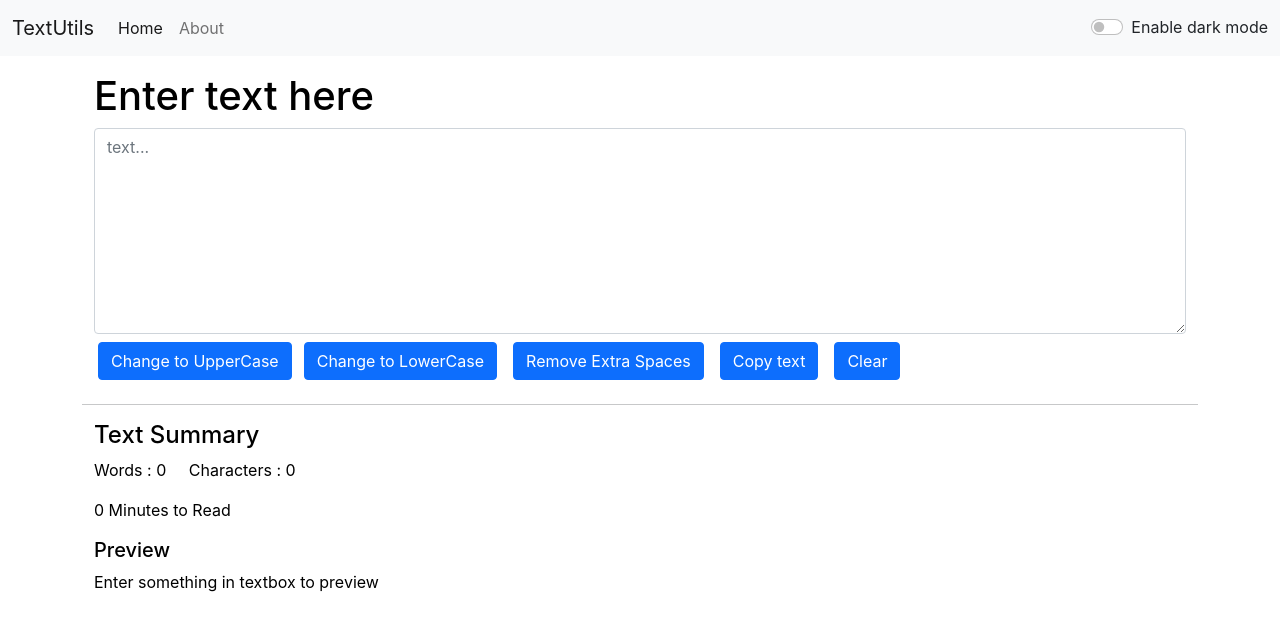
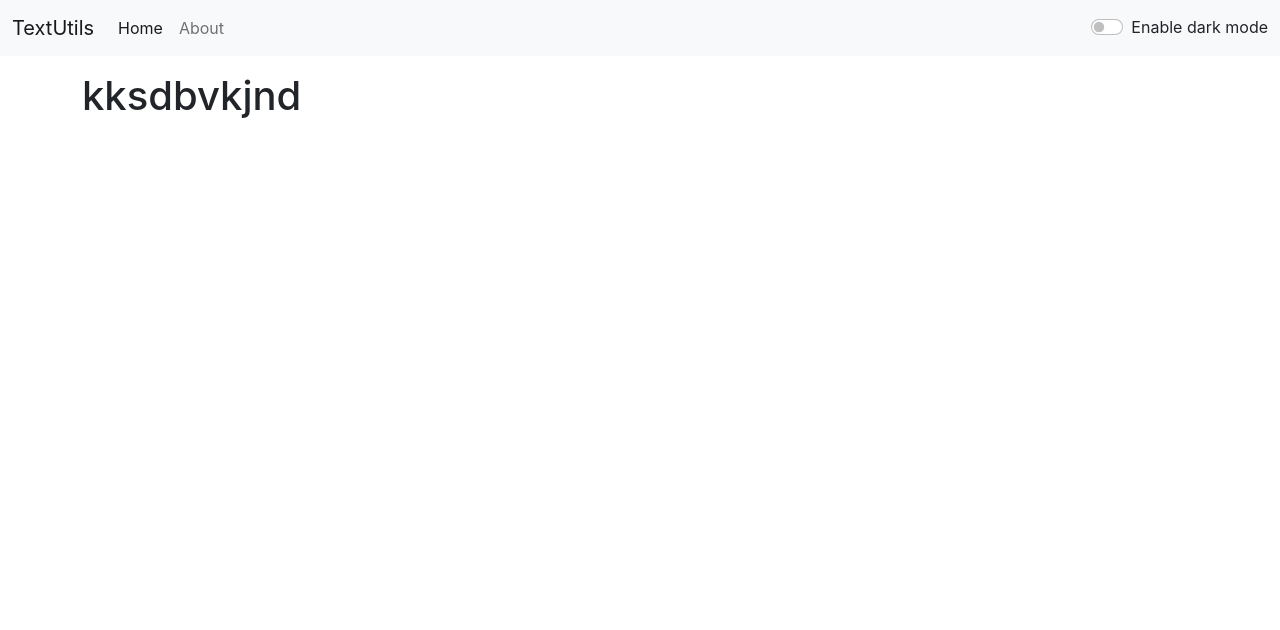
Before and after one commit to ayush1614/TextUtils, a React (Create React App) app: page /about in a window 1280 px wide. Shown: the top 630 px of the page. Built offline with nearby package versions, Linux system fonts and the light colour scheme.

Commit message:
minor fixes and routing setup

```diff
--- a/package.json
+++ b/package.json
@@ -8,6 +8,7 @@
     "@testing-library/user-event": "^13.5.0",
     "react": "^17.0.2",
     "react-dom": "^17.0.2",
+    "react-router-dom": "^5.2.0",
     "react-scripts": "5.0.0",
     "web-vitals": "^2.1.4"
   },
--- a/src/App.js
+++ b/src/App.js
@@ -3,39 +3,55 @@
 import Navbar from './components/Navbar';
 import TextForm from './components/TextForm';
 import Alert from './components/Alert';
+import About from './components/About'
+import {
+  BrowserRouter as Router,
+  Switch,
+  Route,
+  Link
+} from "react-router-dom";
 
 function App() {
   const [mode, setMode] = useState('light');
   const [alert, setAlert] = useState(null);
 
-  const showAlert = (message) =>{
-    setAlert(message) ;
+  const showAlert = (message) => {
+    setAlert(message);
 
-    setTimeout(()=>{
+    setTimeout(() => {
       setAlert(null)
-    }, 2000) ;
+    }, 2000);
   }
 
   const changeMode = () => {
     if (mode === 'light') {
-      setMode('dark') ;
-      document.body.style.backgroundColor = '#042743' ;
-      showAlert(' Dark mode enabled ') ;
+      setMode('dark');
+      document.body.style.backgroundColor = '#042743';
+      showAlert(' Dark mode enabled ');
     }
 
     else {
       setMode('light');
-      document.body.style.backgroundColor = 'white' ;
-      showAlert(' Light mode enabled ') ;
+      document.body.style.backgroundColor = 'white';
+      showAlert(' Light mode enabled ');
     }
   }
   return (
     <>
-      <Navbar title="TextUtils" mode={mode} changeMode={changeMode} />
-      <Alert alert={alert} />
-      <div className="container my-3">
-        <TextForm showAlert = {showAlert} heading="Enter text here" mode={mode}/>
-      </div>
+      <Router>
+        <Navbar title="TextUtils" mode={mode} changeMode={changeMode} />
+        <Alert alert={alert} />
+        <div className="container my-3">
+        <Switch>
+          <Route path="/about">
+            <About />
+          </Route>
+          <Route path="/">
+          <TextForm showAlert={showAlert} heading="Enter text here" mode={mode} />
+          </Route>
+        </Switch>
+        </div>
+      </Router>
     </>
   );
 }
--- a/src/components/About.js
+++ b/src/components/About.js
@@ -1,5 +1,7 @@
 import React from 'react';
 
 export default function About() {
-    return <div></div>;
+    return <div>
+        <p><h1>kksdbvkjnd</h1></p>
+    </div>;
 }
```
Also changed, not shown: 1 other file (tests, documents, lock files or other folders).
